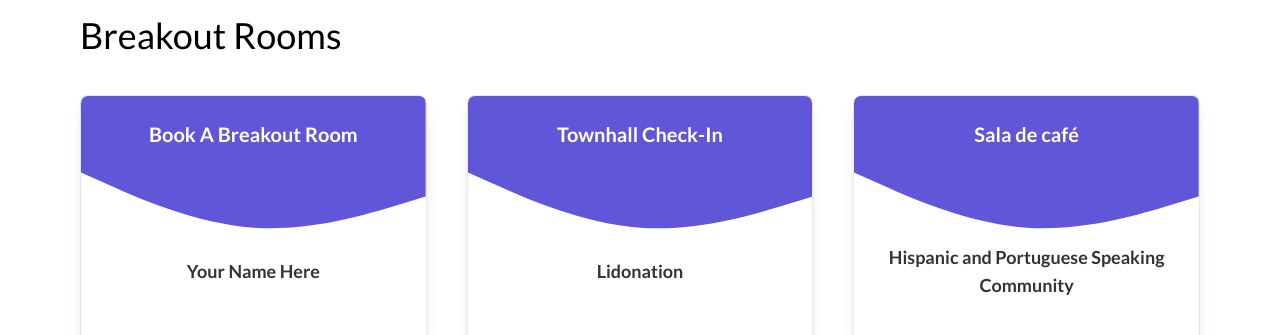
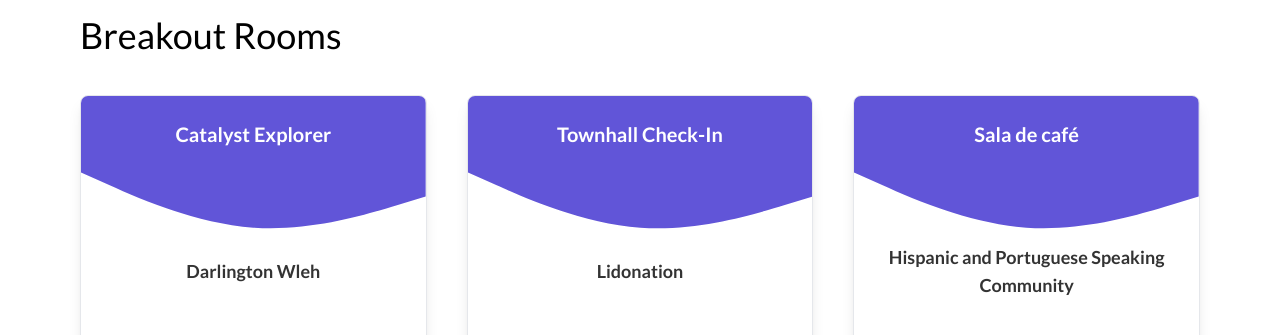
Before and after one commit to blinklabs-io/after-town-hall, a React (Vite) app: page / in a window 1280 px wide. Shown: the part 3600-3935 px from the top of the page. Built offline with nearby package versions, Linux system fonts and the light colour scheme.

Commit message:
update 5/27 breakout rm
Signed-off-by: musikc (Christina) <136919976+musik-c@users.noreply.github.com>

```diff
--- a/src/afterTownHallData.ts
+++ b/src/afterTownHallData.ts
@@ -29,7 +29,7 @@ const data = {
     {
       name: 'Cardano Over Coffee',
       time: 'Weekdays 3:30 UTC',
-      link: 'https://twitter.com/LidoNation',
+      link: 'https://x.com/coc_space',
       description:
         'Join the Cardano Over Coffee crew on Twitter, supporting the community and newcomers to engage with Cardano and the Catalyst Ecosystem.',
     },
@@ -89,10 +89,10 @@ const data = {
   ],
   breakoutRooms: [
     {
-      name: 'Book A Breakout Room',
-      host: 'Your Name Here',
+      name: 'Catalyst Explorer',
+      host: 'Darlington Wleh',
       description:
-        "Details about YOUR breakout room could be here.",
+        "Let's talk about what we've been building, wwww.catalystexplorer.com, what you like, what you don't like - what do you waant to see?",
     },
     {
       name: 'Townhall Check-In',
```
